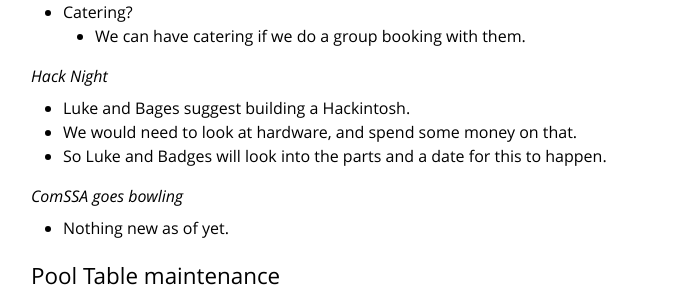
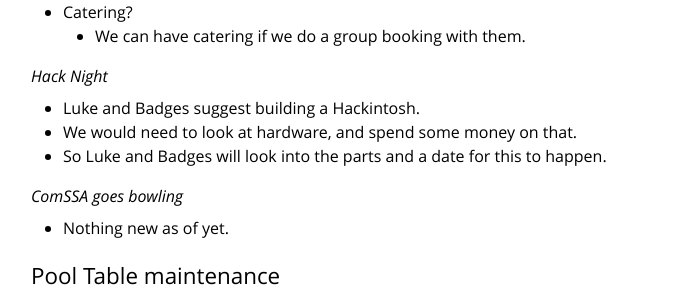
Before and after one commit to ComSSA/www.comssa.org.au, a Jekyll site: the page built from minutes/2015-07-08/index.md, in a window 1280 px wide and 900 px high, scrolled down 4533 px. Shown: the part 163-454 px from the top of the window, without its empty margins (289-987 px from the left). Built offline with Jekyll 4.4.1, drawn with Linux system fonts in a browser that asks for light colours.

Commit message:
s/Bages/Badges/

```diff
--- a/minutes/2015-07-08/index.md
+++ b/minutes/2015-07-08/index.md
@@ -168,7 +168,7 @@ students)
     * We can have catering if we do a group booking with them.
 
 ### Hack Night
-  * Luke and Bages suggest building a Hackintosh.
+  * Luke and Badges suggest building a Hackintosh.
   * We would need to look at hardware, and spend some money on that.
   * So Luke and Badges will look into the parts and a date for this to happen.
 
```
